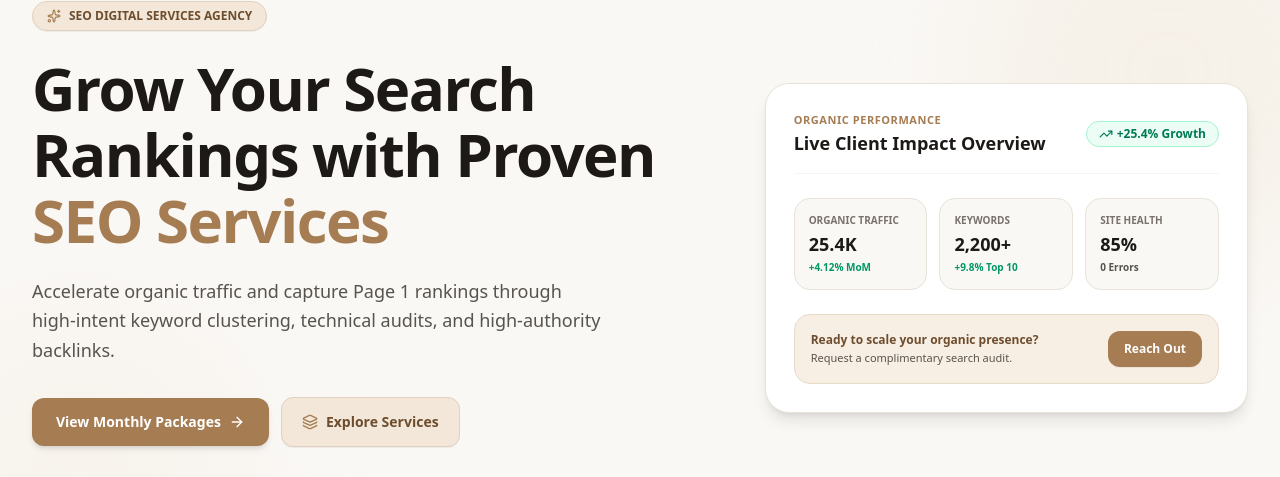
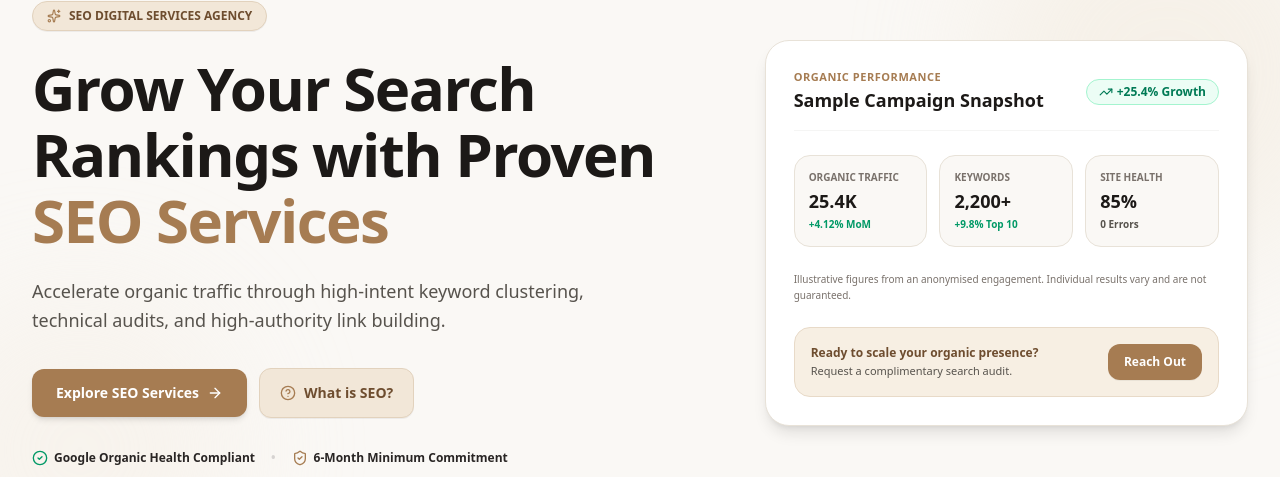
Before and after one commit to dara397/SEO-CRM, a React (Vite) app in the folder seo-digital-services 4/: page / in a window 1280 px wide. Shown: the part 120-597 px from the top of the page. Built offline with nearby package versions, Linux system fonts and the light colour scheme; no server answers.

Commit message:
Replace packages CTA with services links; soften metric claims

```diff
--- a/seo-digital-services 4/src/components/Hero.tsx
+++ b/seo-digital-services 4/src/components/Hero.tsx
@@ -1,20 +1,16 @@
 import React from 'react';
-import { ArrowRight, Sparkles, Layers, ShieldCheck, CheckCircle2, TrendingUp, BarChart2 } from 'lucide-react';
+import { ArrowRight, Sparkles, HelpCircle, ShieldCheck, CheckCircle2, TrendingUp } from 'lucide-react';
 
 interface HeroProps {
-  onGoToPackages: () => void;
   onGoToWhatIsSeo: () => void;
   onGoToServices: () => void;
   onOpenReachOut: () => void;
-  domainName: string;
 }
 
 export const Hero: React.FC<HeroProps> = ({
-  onGoToPackages,
   onGoToWhatIsSeo,
   onGoToServices,
   onOpenReachOut,
-  domainName,
 }) => {
   return (
     <section className="relative overflow-hidden bg-[#faf8f5] text-stone-900 pt-10 pb-16 px-4 sm:px-6 lg:px-8 border-b border-[#e8e2d8]">
@@ -42,25 +38,27 @@ export const Hero: React.FC<HeroProps> = ({
 
             {/* Subheadline */}
             <p className="text-base sm:text-lg text-stone-600 max-w-xl leading-relaxed">
-              Accelerate organic traffic and capture Page 1 rankings through high-intent keyword clustering, technical audits, and high-authority backlinks.
+              Accelerate organic traffic through high-intent keyword clustering, technical audits, and high-authority link building.
             </p>
 
             {/* CTAs */}
             <div className="flex flex-wrap items-center gap-3 pt-2">
               <button
-                onClick={onGoToPackages}
+                type="button"
+                onClick={onGoToServices}
                 className="bg-[#a67c52] hover:bg-[#8e653d] text-white font-extrabold text-sm px-6 py-3.5 rounded-xl shadow-md transition-all flex items-center gap-2 group"
               >
-                <span>View Monthly Packages</span>
+                <span>Explore SEO Services</span>
                 <ArrowRight className="w-4 h-4 group-hover:translate-x-1 transition-transform" />
               </button>
 
               <button
-                onClick={onGoToServices}
+                type="button"
+                onClick={onGoToWhatIsSeo}
                 className="bg-[#f2e7d8] hover:bg-[#e8dbc9] border border-[#e2d2bd] text-[#6e4d2f] font-extrabold text-sm px-5 py-3.5 rounded-xl transition-all flex items-center gap-2 shadow-2xs"
               >
-                <Layers className="w-4 h-4 text-[#a67c52]" />
-                <span>Explore Services</span>
+                <HelpCircle className="w-4 h-4 text-[#a67c52]" />
+                <span>What is SEO?</span>
               </button>
             </div>
 
@@ -70,7 +68,7 @@ export const Hero: React.FC<HeroProps> = ({
                 <CheckCircle2 className="w-4 h-4 text-emerald-600 shrink-0" />
                 Google Organic Health Compliant
               </span>
-              <span className="text-stone-300 hidden sm:inline">•</span>
+              <span className="text-stone-300 hidden sm:inline">&bull;</span>
               <span className="flex items-center gap-1.5 text-stone-800">
                 <ShieldCheck className="w-4 h-4 text-[#a67c52] shrink-0" />
                 6-Month Minimum Commitment
@@ -86,7 +84,7 @@ export const Hero: React.FC<HeroProps> = ({
               <div className="flex items-center justify-between border-b border-stone-100 pb-4">
                 <div>
                   <div className="text-[11px] font-extrabold uppercase tracking-wider text-[#a67c52]">ORGANIC PERFORMANCE</div>
-                  <div className="text-lg font-black text-stone-900">Live Client Impact Overview</div>
+                  <div className="text-lg font-black text-stone-900">Sample Campaign Snapshot</div>
                 </div>
                 <span className="text-xs font-extrabold text-emerald-700 bg-emerald-50 px-3 py-1 rounded-full border border-emerald-200 flex items-center gap-1">
                   <TrendingUp className="w-3.5 h-3.5" /> +25.4% Growth
@@ -114,6 +112,10 @@ export const Hero: React.FC<HeroProps> = ({
                 </div>
               </div>
 
+              <p className="text-[10px] text-stone-500 leading-relaxed">
+                Illustrative figures from an anonymised engagement. Individual results vary and are not guaranteed.
+              </p>
+
               {/* Subtle Callout box */}
               <div className="bg-[#f7efe3] border border-[#e8dac8] p-4 rounded-2xl flex items-center justify-between gap-3 text-xs">
                 <div className="space-y-0.5">
@@ -121,6 +123,7 @@ export const Hero: React.FC<HeroProps> = ({
                   <span className="text-stone-600 text-[11px]">Request a complimentary search audit.</span>
                 </div>
                 <button
+                  type="button"
                   onClick={onOpenReachOut}
                   className="bg-[#a67c52] hover:bg-[#8e653d] text-white font-extrabold text-xs px-4 py-2.5 rounded-xl shrink-0 transition-all shadow-2xs"
                 >
```
